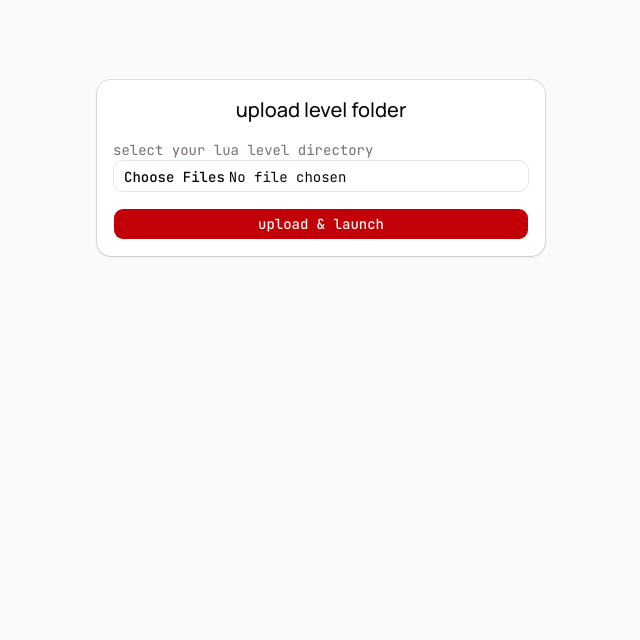
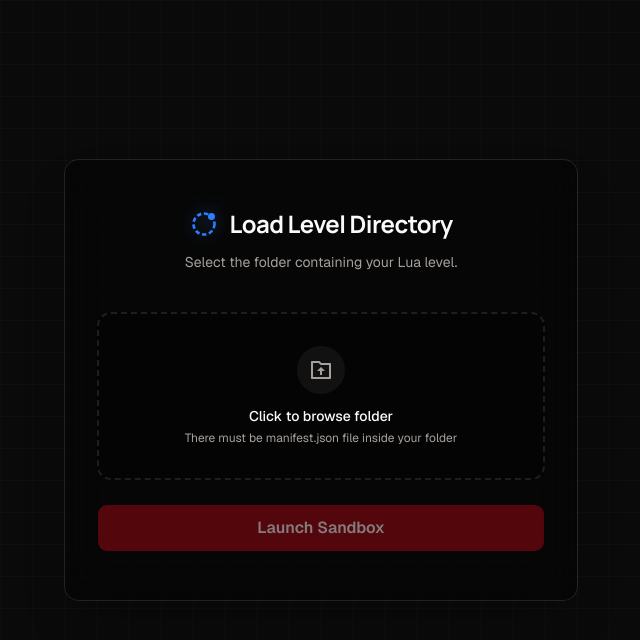
Before and after one commit to artiekra/pew-debug, a Next.js app in the folder frontend/: page / in a window 1280 px wide. Shown: the top 640 px of the page, without its empty margins (319-959 px from the left). Built offline with nearby package versions, Linux system fonts and the light colour scheme.

Commit message:
redesign upload form

```diff
--- a/frontend/app/layout.tsx
+++ b/frontend/app/layout.tsx
@@ -22,10 +22,10 @@ export default function RootLayout({
     <html
       lang="en"
       suppressHydrationWarning
-      className={cn("antialiased", fontSans.variable, "font-mono", jetbrainsMono.variable, manropeHeading.variable)}
+      className={cn("antialiased dark", fontSans.variable, "font-sans", jetbrainsMono.variable, manropeHeading.variable)}
     >
-      <body>
-        <ThemeProvider>{children}</ThemeProvider>
+      <body className="min-h-screen bg-neutral-950 text-neutral-50 selection:bg-primary/30 font-sans">
+        <ThemeProvider forcedTheme="dark">{children}</ThemeProvider>
       </body>
     </html>
   )
--- a/frontend/app/page.tsx
+++ b/frontend/app/page.tsx
@@ -9,12 +9,26 @@ export default function PewPewSandbox() {
   const [gameUrl, setGameUrl] = useState<string | null>(null);
 
   return (
-    <div className={`min-h-screen ${gameUrl ? "bg-[#121212]" : "bg-gray-50"}`}>
+    <main className="relative min-h-screen flex flex-col overflow-hidden bg-[#0A0A0A]">
+      <div className="absolute inset-0 z-0 pointer-events-none">
+        {/* Grid background */}
+        <div className="absolute inset-0 bg-[linear-gradient(to_right,#ffffff05_1px,transparent_1px),linear-gradient(to_bottom,#ffffff05_1px,transparent_1px)] bg-[size:2rem_2rem]"></div>
+        {/* Background glow */}
+        {/* <div className="absolute left-1/2 top-0 -translate-x-1/2 -translate-y-1/2 w-[800px] h-[500px] bg-primary/20 blur-[120px] rounded-full opacity-50"></div> */}
+      </div>
+
+      {/* Content */}
+      <div className={`relative z-10 flex-1 flex flex-col ${!gameUrl ? 'items-center justify-center px-4 pb-20' : ''}`}>
         {!gameUrl ? (
+          <div className="w-full max-w-2xl">
             <UploadForm onGameUrlReady={setGameUrl} />
+          </div>
         ) : (
+          <div className="w-full h-full flex-1 bg-[#0A0A0A]">
             <SandboxView gameUrl={gameUrl} />
+          </div>
         )}
       </div>
+    </main>
   );
 }
--- a/frontend/components/UploadForm.tsx
+++ b/frontend/components/UploadForm.tsx
@@ -1,8 +1,8 @@
 import React, { useState, useRef, FormEvent } from "react";
 import { Button } from "@/components/ui/button";
-import { Card, CardContent, CardHeader, CardTitle } from "@/components/ui/card";
-import { Input } from "@/components/ui/input";
+import { Card, CardContent, CardHeader, CardTitle, CardDescription } from "@/components/ui/card";
 import { Alert, AlertDescription } from "@/components/ui/alert";
+import { RiFolderUploadLine, RiLoader4Line, RiFolder3Line, RiAlertLine } from "@remixicon/react";
 
 interface UploadFormProps {
   onGameUrlReady: (url: string) => void;
@@ -11,7 +11,21 @@ interface UploadFormProps {
 export const UploadForm = ({ onGameUrlReady }: UploadFormProps) => {
   const [isUploading, setIsUploading] = useState<boolean>(false);
   const [errorMsg, setErrorMsg] = useState<string | null>(null);
+  const [selectedFolder, setSelectedFolder] = useState<string | null>(null);
+  const [fileCount, setFileCount] = useState<number>(0);
   const fileInputRef = useRef<HTMLInputElement>(null);
+
+  const handleFileChange = () => {
+    const files = fileInputRef.current?.files;
+    if (files && files.length > 0) {
+      const folderName = files[0].webkitRelativePath.split('/')[0];
+      setSelectedFolder(folderName || "Selected Folder");
+      setFileCount(files.length);
+    } else {
+      setSelectedFolder(null);
+      setFileCount(0);
+    }
+  };
 
   const handleUpload = async (e: FormEvent) => {
     e.preventDefault();
@@ -20,7 +34,7 @@ export const UploadForm = ({ onGameUrlReady }: UploadFormProps) => {
 
     const files = fileInputRef.current?.files;
     if (!files || files.length === 0) {
-      setErrorMsg("please select a folder.");
+      setErrorMsg("Please select a valid folder containing your level files.");
       setIsUploading(false);
       return;
     }
@@ -46,43 +60,101 @@ export const UploadForm = ({ onGameUrlReady }: UploadFormProps) => {
       onGameUrlReady(`/play/${data.id}/pewpew.html`);
     } catch (err: any) {
       console.error("upload failed:", err);
-      setErrorMsg("upload failed! make sure your backend is running.");
+      setErrorMsg("Server error! Please try later.");
     } finally {
       setIsUploading(false);
     }
   };
 
   return (
-    <div className="container mx-auto pt-20 px-4">
-      <Card className="max-w-md mx-auto shadow-sm">
-        <CardHeader>
-          <CardTitle className="text-center text-xl">upload level folder</CardTitle>
+    <div className="relative w-full max-w-lg mx-auto mt-10">
+      {/* Decorative background glows */}
+      {/* <div className="absolute -top-10 -left-10 w-72 h-72 bg-primary/20 rounded-full blur-[80px] opacity-70 pointer-events-none animate-pulse"></div> */}
+      {/* <div className="absolute -bottom-10 -right-10 w-72 h-72 bg-secondary/20 rounded-full blur-[80px] opacity-70 pointer-events-none animate-pulse" style={{ animationDelay: '1s' }}></div> */}
+
+      <Card className="relative overflow-hidden border-white/10 bg-black/40 backdrop-blur-xl shadow-2xl transition-all duration-300 hover:shadow-primary/5">
+        {/* Decorative card header */}
+        {/* <div className="absolute top-0 left-0 w-full h-1 bg-gradient-to-r from-primary via-secondary to-primary opacity-80"></div> */}
+        <CardHeader className="text-center pb-6 pt-8">
+          {/* <div className="mx-auto mb-4 flex h-16 w-16 items-center justify-center rounded-2xl bg-gradient-to-tr from-primary/20 to-primary/5 border border-primary/20 shadow-inner"> */}
+          {/*   <RiFolderUploadLine className="h-8 w-8 text-primary" /> */}
+          {/* </div> */}
+          <CardTitle className="flex items-center justify-center gap-2 text-2xl font-bold tracking-tight text-foreground font-heading">
+            <svg
+              viewBox="0 0 128 128"
+              className="w-7 h-7 text-blue-500 drop-shadow-[0_0_8px_rgba(59,130,246,0.5)] mr-1"
+              xmlns="http://www.w3.org/2000/svg"
+            >
+              <circle cx="64" cy="64" r="48" fill="none" stroke="currentColor" strokeWidth="12" strokeDasharray="20 12" />
+              <circle cx="98" cy="30" r="16" fill="currentColor" />
+            </svg>
+            Load Level Directory
+          </CardTitle>
+          <CardDescription className="text-muted-foreground mt-2 text-sm">
+            Select the folder containing your Lua level.
+          </CardDescription>
         </CardHeader>
-        <CardContent>
-          <form onSubmit={handleUpload} className="space-y-4">
-            <div className="space-y-2">
-              <label htmlFor="folderInput" className="text-sm text-muted-foreground">
-                select your lua level directory
-              </label>
-              <Input
+
+        <CardContent className="px-8 pb-8">
+          <form onSubmit={handleUpload} className="space-y-6">
+            <div className="group relative">
+              <input
                 id="folderInput"
                 type="file"
                 ref={fileInputRef}
-                // @ts-expect-error
+                // @ts-expect-error next/react types don't natively support webkitdirectory
                 webkitdirectory=""
                 directory=""
                 multiple
                 required
+                onChange={handleFileChange}
+                className="absolute inset-0 w-full h-full opacity-0 cursor-pointer z-10"
               />
+              <div className={`flex flex-col items-center justify-center p-8 border-2 border-dashed rounded-xl transition-all duration-300 ease-out
+                ${selectedFolder ? 'border-primary/50 bg-primary/5' : 'border-border bg-black/20 group-hover:border-primary/50 group-hover:bg-primary/5'}`}>
+
+                {selectedFolder ? (
+                  <div className="flex flex-col items-center text-center space-y-2">
+                    <div className="p-3 bg-primary/10 rounded-full">
+                      <RiFolder3Line className="h-6 w-6 text-primary" />
+                    </div>
+                    <span className="font-semibold text-foreground">{selectedFolder}</span>
+                    <span className="text-xs text-muted-foreground">{fileCount} files selected</span>
+                  </div>
+                ) : (
+                  <div className="flex flex-col items-center text-center space-y-3">
+                    <div className="p-3 bg-white/5 rounded-full group-hover:scale-110 transition-transform duration-300">
+                      <RiFolderUploadLine className="h-6 w-6 text-muted-foreground group-hover:text-primary transition-colors" />
+                    </div>
+                    <div>
+                      <p className="text-sm font-medium text-foreground">Click to browse folder</p>
+                      <p className="text-xs text-muted-foreground mt-1">There must be manifest.json file inside your folder</p>
+                    </div>
+                  </div>
+                )}
+              </div>
             </div>
-            <Button type="submit" className="w-full" disabled={isUploading}>
-              {isUploading ? "instrumenting code..." : "upload & launch"}
+
+            <Button
+              type="submit"
+              className="w-full h-12 text-base font-semibold transition-all duration-300 hover:shadow-[0_0_20px_rgba(var(--primary),0.3)] hover:-translate-y-0.5 active:translate-y-0 relative overflow-hidden"
+              disabled={isUploading || !selectedFolder}
+            >
+              {isUploading ? (
+                <>
+                  <RiLoader4Line className="mr-2 h-5 w-5 animate-spin" />
+                  Instrumenting Code...
+                </>
+              ) : (
+                <span className="relative z-10">Launch Sandbox</span>
+              )}
             </Button>
           </form>
 
           {errorMsg && (
-            <Alert variant="destructive" className="mt-4">
-              <AlertDescription className="text-center">{errorMsg}</AlertDescription>
+            <Alert variant="destructive" className="mt-6 border-red-500/20 bg-red-500/10 text-red-400">
+              <RiAlertLine className="h-4 w-4" />
+              <AlertDescription className="ml-2 font-medium">{errorMsg}</AlertDescription>
             </Alert>
           )}
         </CardContent>
```
Lines whose indentation alone changed are shown as unchanged.
